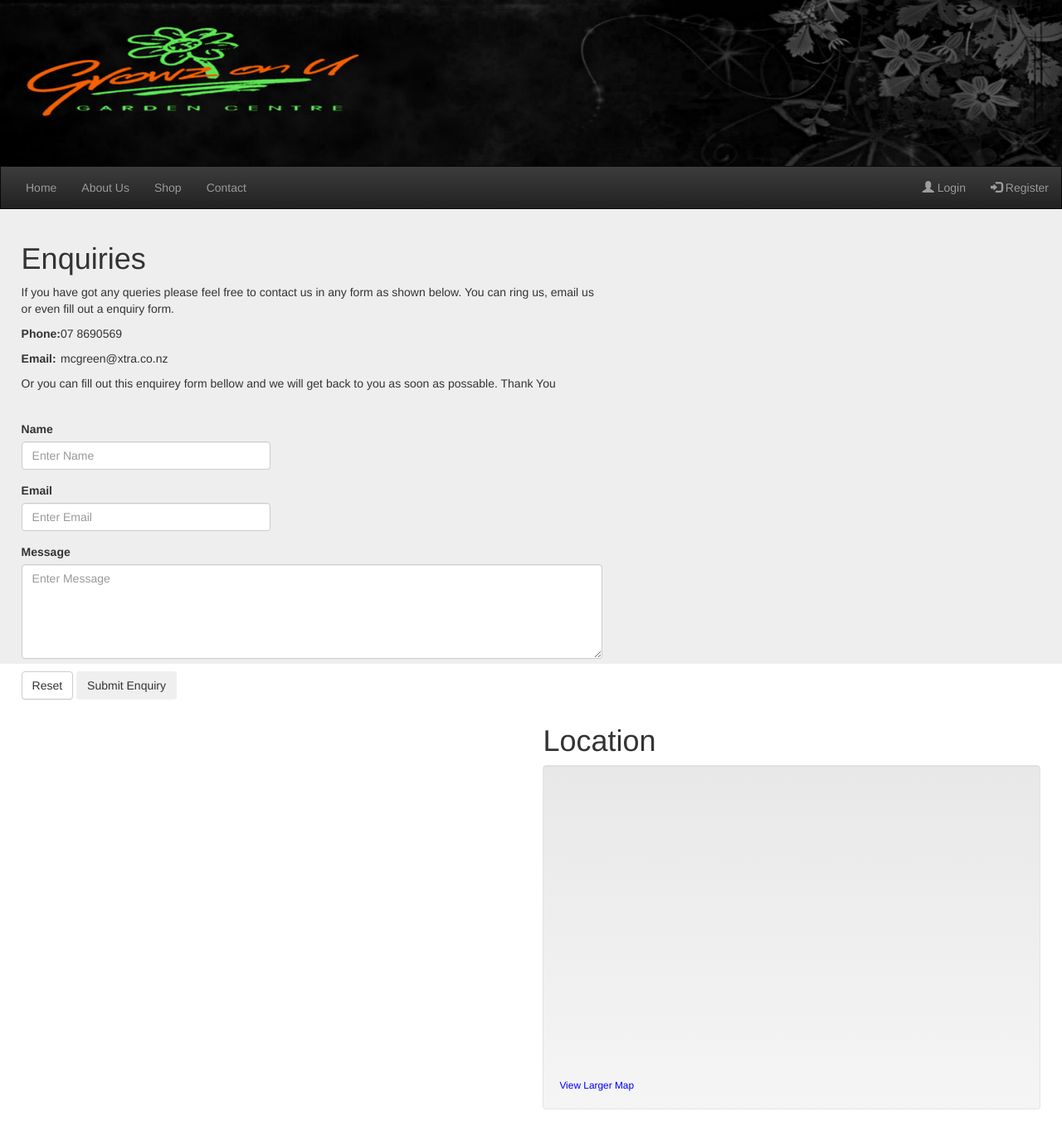
After one commit to kartikkumarpatel/gou, a PHP site: page /contact.php in a window 1280 px wide. The commit adds this page. Shown: the whole page at 83% size. Run offline with PHP 8.4, Linux system fonts and the light colour scheme; some libraries are stand-ins or nearby versions.

Commit message:
map and form added

```diff
--- /dev/null
+++ b/contact.php
@@ -0,0 +1,62 @@
+<!DOCTYPE html>
+<html>
+<head>
+	<?php include('includes/header.php'); ?>
+	<title>Contact Us</title>
+</head>
+<body>
+	<div class="content-container">
+		<?php include('includes/nav.php'); ?>
+
+		<div class="left-section">
+			<h1>Enquiries</h1>
+			<p>If you have got any queries please feel free to contact us in any form as shown below. You can ring us, email us or even fill out a enquiry form.</p>
+
+			<table>
+				<tr>
+			    	<td><p><strong>Phone: </strong></p></td>
+			    	<td><p> 07 8690569</p></td>
+			  	</tr>
+			  	<tr>
+			    	<td><p><strong>Email: </strong></p></td>
+			    	<td><p>mcgreen@xtra.co.nz</p></td>
+			  	</tr>
+			</table>
+
+			<p>Or you can fill out this enquirey form bellow and we will get back to you as soon as possable. Thank You</p>
+
+			<div class="message-form">
+				<form>
+				  <div class="form-group">
+				    <label for="name">Name</label>
+				    <input type="text" class="form-control" id="name" placeholder="Enter Name" style="width: 300px;">
+				  </div>
+				  <div class="form-group">
+				    <label for="email">Email</label>
+				    <input type="text" class="form-control" id="email" placeholder="Enter Email" style="width: 300px;">
+				  </div>
+				</form>
+				<div class="form-group">
+				    <label for="message">Message</label>
+				    <textarea type="text" class="form-control" id="message" placeholder="Enter Message" rows="5"></textarea>
+				 </div>
+				 <button type="button" class="btn btn-default">Reset</button>
+				 <button type="button" class="btn btn-deafult">Submit Enquiry</button>
+			</div>
+		</div>
+
+		<div class="right-section">
+			<div class="map-wrapper">
+				<h1>Location</h1>
+				<div class="well">
+					<iframe width="425" height="350" frameborder="0" scrolling="no" marginheight="0" marginwidth="0" style="margin-left: 70px;"
+					src="http://maps.google.co.nz/maps?f=q&amp;source=s_q&amp;hl=en&amp;geocode=&amp;q=ngati+MARU+HWY&amp;aq=&amp;sll=-37.775142,175.264924&amp;sspn=0.229308,0.195351&amp;ie=UTF8&amp;hq=&amp;hnear=Ngati+Maru+Hwy&amp;ll=-37.171368,175.560311&amp;spn=0.003599,0.008256&amp;t=m&amp;z=14&amp;output=embed"></iframe> <br />
+
+					<small><a href="http://maps.google.co.nz/maps?f=q&amp;source=embed&amp;hl=en&amp;geocode=&amp;q=ngati+MARU+HWY&amp;aq=&amp;sll=-37.775142,175.264924&amp;sspn=0.229308,0.195351&amp;ie=UTF8&amp;hq=&amp;hnear=Ngati+Maru+Hwy&amp;ll=-37.171368,175.560311&amp;spn=0.003599,0.008256&amp;t=m&amp;z=14"
+						style="color:#0000FF;text-align:left">View Larger Map</a></small>
+				</div>
+			</div>
+		</div>
+	</div>
+</body>
+</html>
--- a/includes/nav.php
+++ b/includes/nav.php
@@ -4,7 +4,7 @@
 		      <li><a href="index.php">Home</a></li>
 		      <li><a href="about.php">About Us</a></li>
 		      <li><a href="#">Shop</a></li>
-		      <li><a href="#">Contact</a></li>
+		      <li><a href="contact.php">Contact</a></li>
 		    </ul>
 
 		    <ul class="nav navbar-nav navbar-right">
--- a/style.css
+++ b/style.css
@@ -14,10 +14,27 @@
 .left-section{
 	margin-left: 2%;
 	max-width: 700px;
-	background-color: red;
+	/*background-color: red;*/
+	float: left;
 }
+
+.right-section{
+	float: right;
+	/*background-color: yellow;*/
+	min-width: 600px;
+	margin-right: 2%;
+}
+
 
 div.center-text{
 	margin-left: 2%;
 	margin-right: 2%;
 }
+
+.message-form{
+	margin-top: 5%;
+}
+
+.map-wrapper{
+	margin-top: 5%;
+}
```
